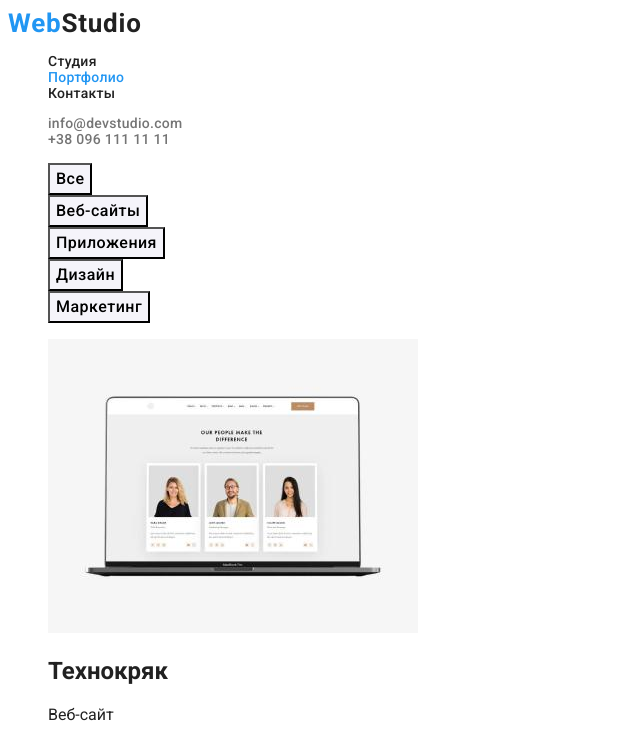
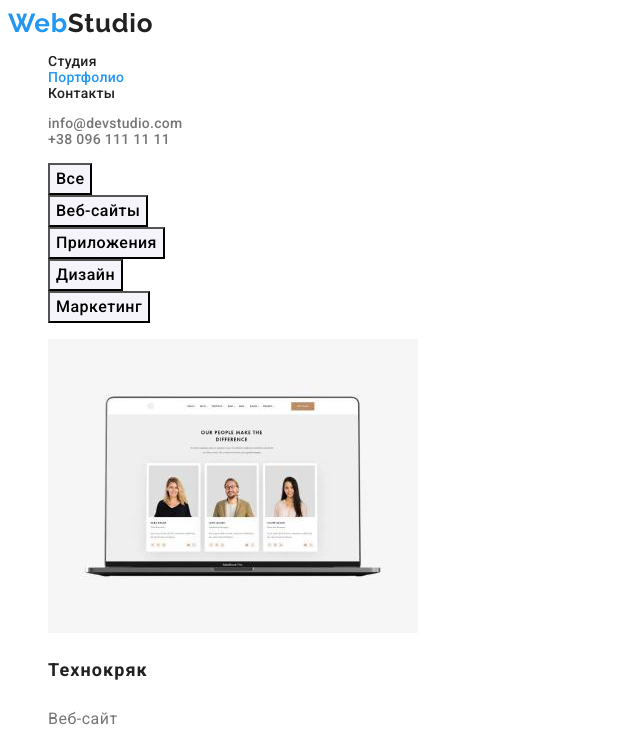
Before and after one commit to maxym-huklivsky/goit-markup-hw-02, a plain HTML site: page portfolio.html in a window 1280 px wide. Shown: the top 737 px of the page, without its empty margins (0-640 px from the left). Drawn offline with Linux system fonts and the light colour scheme.

Commit message:
corrected-5

```diff
--- a/css/styles.css
+++ b/css/styles.css
@@ -1,7 +1,7 @@
 :root {
 	/* fonts */
 	--main-font: 'Roboto', sans-serif;
-	--secondary-font: font-family: 'Raleway', sans-serif;
+	--secondary-font: 'Raleway', sans-serif;
 
 	/* colors */
 	--main-txt-cl: #212121;
@@ -106,6 +106,11 @@ a {
 	background-color: var(--accent-cl);
 }
 
+.btn:hover,
+.btn:focus {
+	background-color: #188CE8;
+}
+
 /* Qualities */
 .qualities-title {
 	font-size: 14px;
@@ -165,6 +170,20 @@ a {
 	background-color: var(--accent-cl);
 }
 
+.portfolio-title {
+	font-size: 18px;
+	line-height: 2;
+	letter-spacing: 0.06em;
+}
+
+.portfolio-text {
+	color: var(--secondary-txt-cl);
+
+	font-size: 16px;
+	line-height: calc(30 / 16);
+	letter-spacing: 0.03em;
+}
+
 /* Footer */
 .footer {
 	background-color: var(--dark-bg-cl);
```
